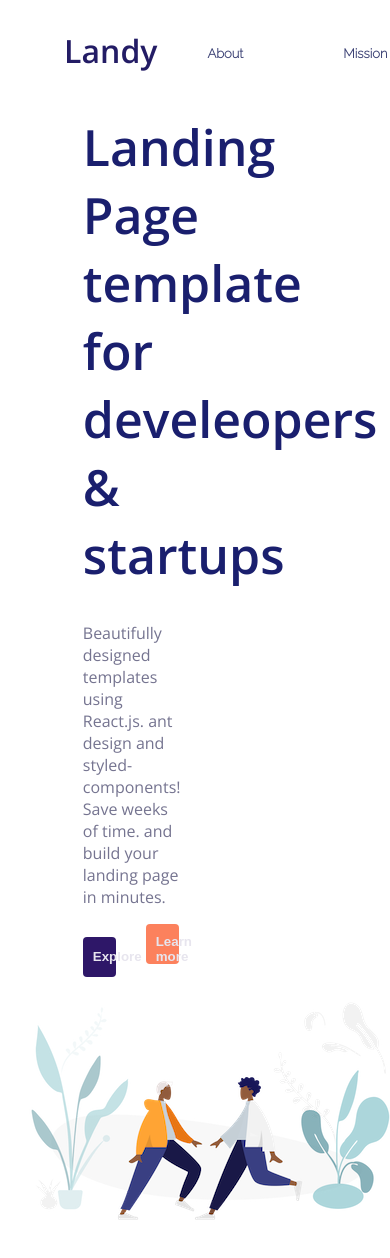
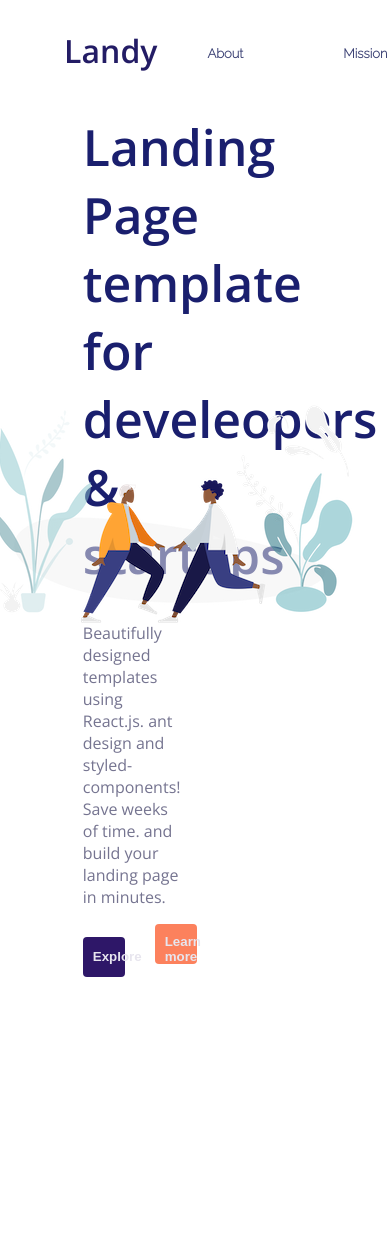
Before and after one commit to Arslan909/react-mock-site, a React (Vite) app: page / in a window 390 px wide. Shown: the top 1258 px of the page. After the commit the page ends 985 px from the top, so only its background shows below. Built offline with nearby package versions, Linux system fonts and the light colour scheme; a web font is replaced by a local one.

Commit message:
added required css styling and refactored the code

```diff
--- a/src/index.css
+++ b/src/index.css
@@ -80,3 +80,57 @@
     font-weight: bold;
     border-radius: 4px;
 }
+
+.MainComplete {
+    display: flex;
+}
+.img-container {
+    top: 40%;
+    right: 30%;
+    position:fixed;
+    /* border: 10px solid blue; */
+    padding: 0;
+    margin: 0;
+}
+
+@media only screen and (max-width: 1024px){
+    .img-container {
+        top: 45%;
+        right: 5%;
+        position:fixed;
+        /* border: 10px solid blue; */
+        padding: 0;
+        margin: 0;
+    }
+
+    .MainContainer > h1{
+        width: 40%;
+        font-family: 'Open Sans', sans-serif;
+        margin-left: 20%;
+        margin-top: 5%;
+        font-size:  50px;
+        color: #1a1f6e;
+    }
+    #button-2{
+        padding: 10px;
+        width: 14%;
+        margin-right: 30px;
+        border: 0;
+        color: #e7e5ee;
+        height: 40px;
+        background-color: #fc815d;
+        font-weight: bold;
+        border-radius: 4px;
+    }
+    #button-1{
+        padding: 10px;
+        width: 14%;
+        margin-right: 30px;
+        background-color: #2e1768;
+        border: 0;
+        color: #e7e5ee;
+        height: 40px;
+        font-weight: bold;
+        border-radius: 4px;
+    }
+}
```
